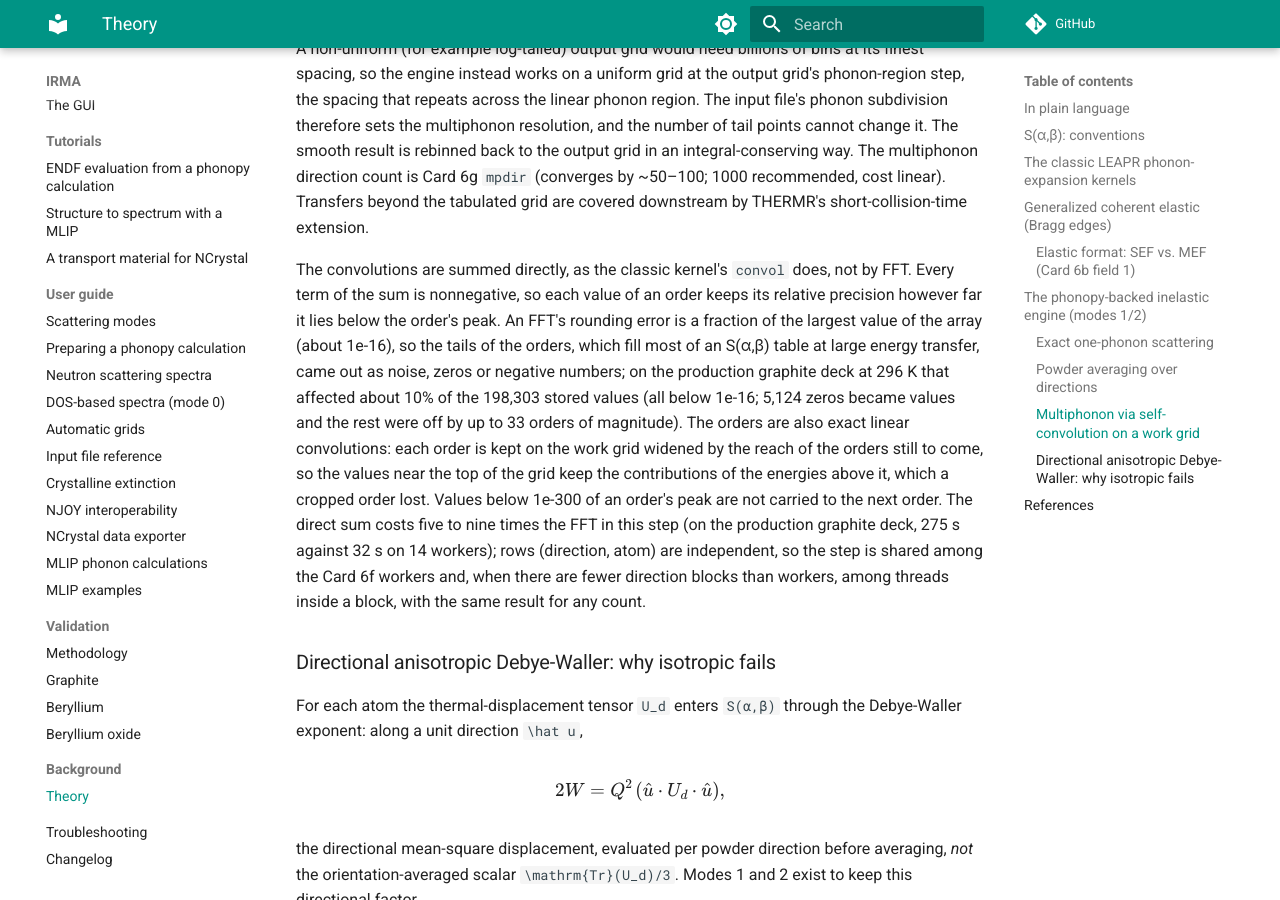
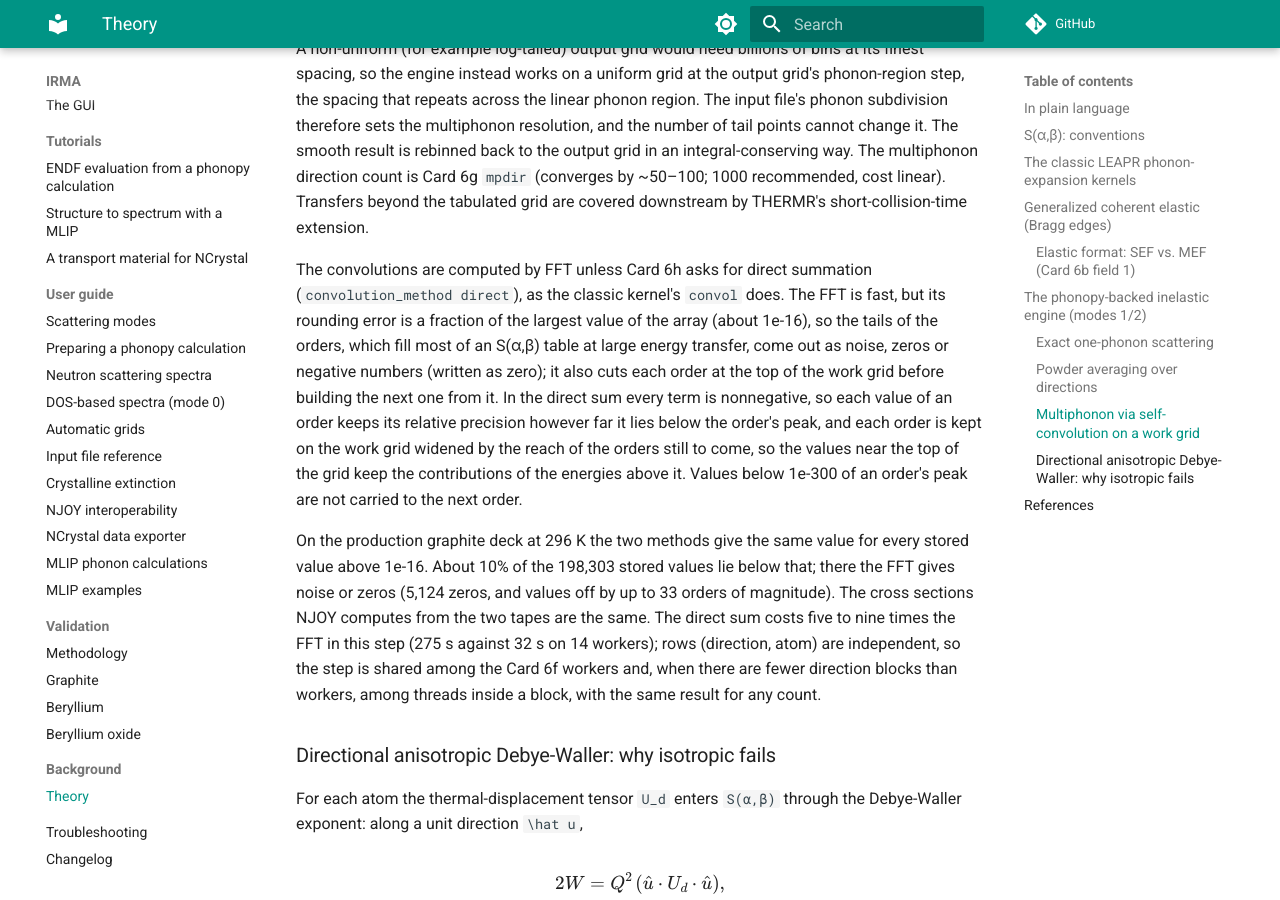
Before and after one commit to ramic-k/IRMA, an MkDocs documentation site: the page built from docs/theory.md, in a window 1280 px wide and 900 px high, scrolled down 7171 px. Built offline with MkDocs 1.6.1 and Material for MkDocs 9.7.7, drawn with Linux system fonts in a browser that asks for light colours; comment, search, counter and statistics services are not loaded.

Commit message:
Modes 1 and 2: FFT multiphonon orders by default, direct sums with Card 6h
The multiphonon orders are computed by FFT again by default, as before
8c11397 (the batched FFT code is restored unchanged, so tapes are
byte-identical to those of the earlier code). The direct sums become an
option: optional Card 6h, "convolution_method direct /" after Card 6g
("convolution_method fft /" is the default and the syntax of decks that
already carry the card). The FFT is fast but leaves values more than about
16 decades below each order's peak as noise or zero; the direct sums are
exact in every value at several times the cost. On the validation decks
both give the same stored values above 1e-16 and the same cross sections
after NJOY.

The choice travels from the deck through the controls and the driver to the
engine (also --multiphonon-convolution on its command line), is printed
with the other controls and recorded in the metadata. The GUI offers it as
"Multiphonon convolution" and writes Card 6h only for direct. The FFT pins
are back to their earlier values; new tests cover the direct card, a bad
Card 6h and the GUI round trip. Docs and changelog describe both methods.

Checked: the 200-direction graphite deck gives a byte-identical tape to the
earlier FFT code by default and to the direct-sum code with Card 6h; the
whole test suite passes.

```diff
--- a/docs/theory.md
+++ b/docs/theory.md
@@ -304,24 +304,28 @@ Card 6g `mpdir` (converges by ~50–100; 1000 recommended, cost linear).
 Transfers beyond the tabulated grid are covered downstream by THERMR's
 short-collision-time extension.
 
-The convolutions are summed directly, as the classic kernel's `convol`
-does, not by FFT. Every term of the sum is nonnegative, so each value of
-an order keeps its relative precision however far it lies below the
-order's peak. An FFT's rounding error is a fraction of the largest value
-of the array (about 1e-16), so the tails of the orders, which fill most
-of an S(α,β) table at large energy transfer, came out as noise, zeros or
-negative numbers; on the production graphite deck at 296 K that affected
-about 10% of the 198,303 stored values (all below 1e-16; 5,124 zeros became
-values and the rest were off by up to 33 orders of magnitude). The orders are also exact linear
-convolutions: each order is kept on the work grid widened by the reach of
-the orders still to come, so the values near the top of the grid keep the
-contributions of the energies above it, which a cropped order lost. Values
-below 1e-300 of an order's peak are not carried to the next order. The
-direct sum costs five to nine times the FFT in this step (on the production
-graphite deck, 275 s against 32 s on 14 workers); rows
-(direction, atom) are independent, so the step is shared among the Card 6f
-workers and, when there are fewer direction blocks than workers, among
-threads inside a block, with the same result for any count.
+The convolutions are computed by FFT unless Card 6h asks for direct
+summation (`convolution_method direct`), as the classic kernel's `convol`
+does. The FFT is fast, but its rounding error is a fraction of the largest
+value of the array (about 1e-16), so the tails of the orders, which fill most
+of an S(α,β) table at large energy transfer, come out as noise, zeros or
+negative numbers (written as zero); it also cuts each order at the top of the
+work grid before building the next one from it. In the direct sum every term
+is nonnegative, so each value of an order keeps its relative precision however
+far it lies below the order's peak, and each order is kept on the work grid
+widened by the reach of the orders still to come, so the values near the top of
+the grid keep the contributions of the energies above it. Values below 1e-300
+of an order's peak are not carried to the next order.
+
+On the production graphite deck at 296 K the two methods give the same value
+for every stored value above 1e-16. About 10% of the 198,303 stored values lie
+below that; there the FFT gives noise or zeros (5,124 zeros, and values off by
+up to 33 orders of magnitude). The cross sections NJOY computes from the two
+tapes are the same. The direct sum costs five to nine times the FFT in this
+step (275 s against 32 s on 14 workers); rows (direction, atom) are
+independent, so the step is shared among the Card 6f workers and, when there
+are fewer direction blocks than workers, among threads inside a block, with
+the same result for any count.
 
 ### Directional anisotropic Debye-Waller: why isotropic fails
 
```
Also changed, not shown: CHANGELOG.md (+23 -23 lines), docs/gui.md (+1 -0 lines), docs/input-reference.md (+23 -1 lines), docs/validation/methodology.md (+13 -11 lines), 11 other files.
